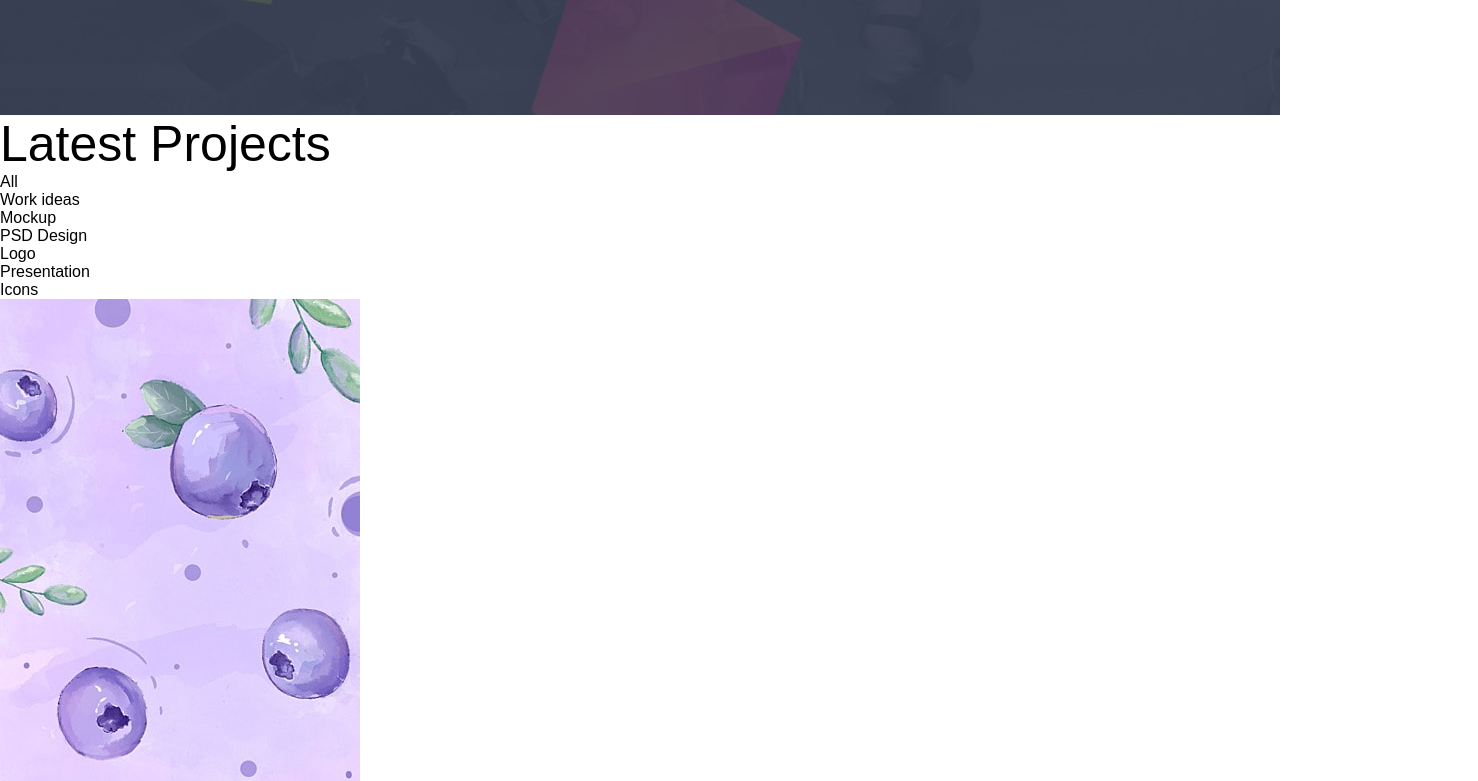
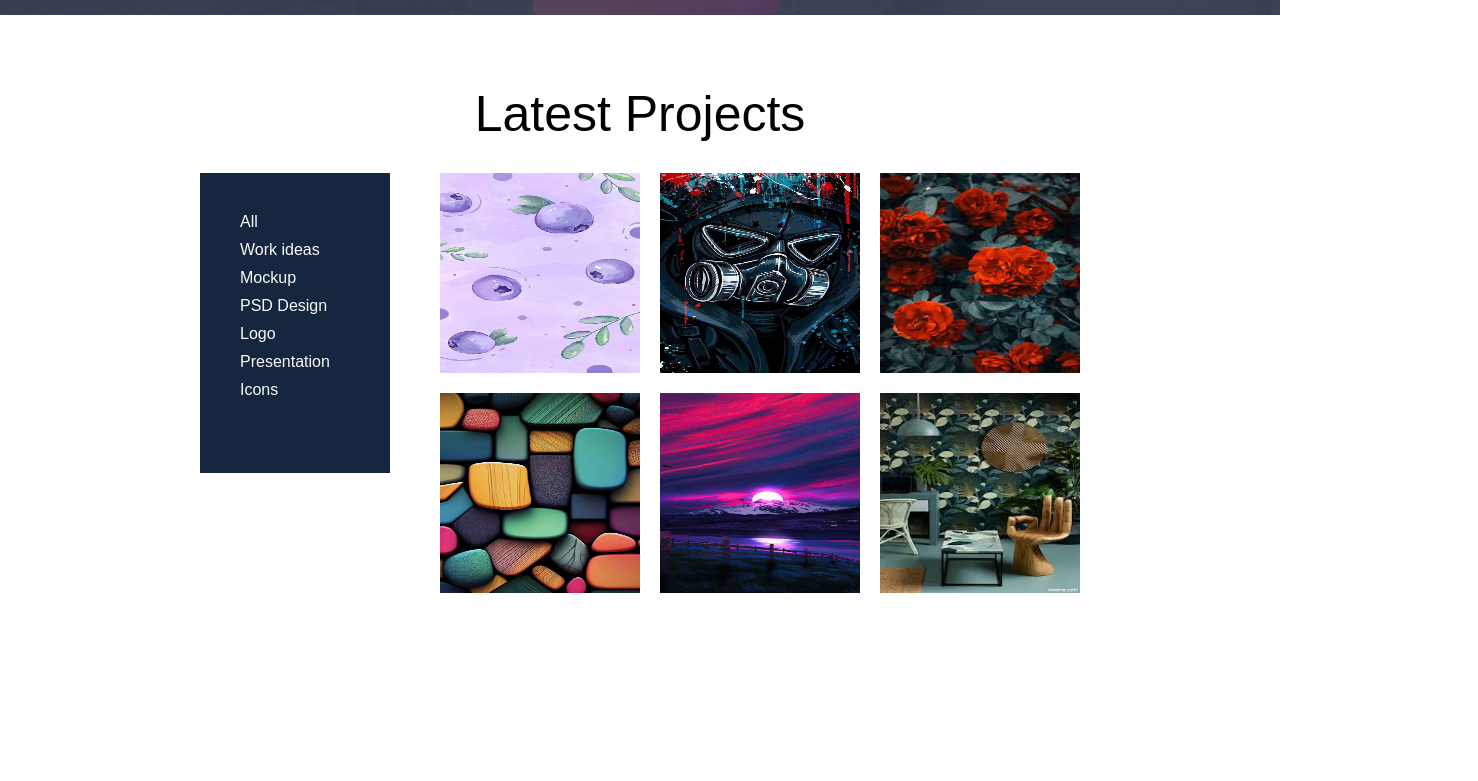
Before and after one commit to NikoSula/Final-Exam, a plain HTML site: page index.html in a window 1280 px wide. Shown: the part 2380-3161 px from the top of the page, 1478 px wide, since content can reach past the window. After the commit the page ends 2973 px from the top, so only its background shows below. Drawn offline with Linux system fonts and the light colour scheme; a script that the page names is missing; a web font is replaced by a local one.

Commit message:
updated css

```diff
--- a/style.css
+++ b/style.css
@@ -257,8 +257,8 @@ body{
 }
 
 .window{
-	width: 300px;
-	height: 300px;
+	width: 250px;
+	height: 250px;
 	background-color: #FAFAFA;
 	text-align: center;
 	display: flex;
@@ -274,8 +274,8 @@ body{
 
 .hidden{
 	background-color: #15263E;
-	width: 300px;
-	height: 300px;
+	width: 250px;
+	height: 250px;
 	text-align: center;
 	display: flex;
 	flex-direction: column;
@@ -285,8 +285,8 @@ body{
 
 .main-box{
 	position: absolute;
-	width: 300px;
-	height: 300px;
+	width: 250px;
+	height: 250px;
 	background-color: #FAFAFA;
 	text-align: center;
 	display: flex;
@@ -376,6 +376,106 @@ body{
 	color: #F9F9F9;
 }
 
+.projects{
+	background-color: #15263E;
+	width: 400px;
+	height: 300px;
+	padding: 40px 40px;
+	margin-left: 200px;
+}
+
+.lower-project{
+	display: flex;
+	justify-content: space-between;
+}
+
+.left-project{
+	display: flex;
+	justify-content: space-around;
+}
+
+.proj{
+	color: #F9F9F9;
+	margin-bottom: 10px;
+	transition: linear 0.5s;
+	font-family: 'Muli', sans-serif;
+}
+
+.proj:hover{
+	color: #E93656;
+	cursor: pointer;
+}
+
+.heart-logo{
+	border: solid;
+	border-radius: 50%;
+	border-color: #E93656;
+	padding: 5px 5px;
+}
+
+.hidden-name{
+	background-color: rgb(0, 0, 0, 0.8);
+	width: 200px;
+	height: 200px;
+	text-align: center;
+	padding-top: 60px;
+}
+
+.colage{
+	width: 200px;
+	height: 200px;
+	display: block;
+	position: absolute;
+	transition: linear 0.3s;
+}
+
+.colage:hover{
+	display: none;
+}
+
+.mini{
+	font-size: 12px;
+}
+
+.div-2-grid{
+	display: grid;
+	grid-template-areas:
+		"box-9 box-10 box-11"
+        "box-12 box-13 box-14";
+	padding-left: 50px;
+	padding-right: 200px;
+	gap: 20px;
+}
+
+.box-9{
+	grid-area: box-9;
+}
+.box-10{
+	grid-area: box-10;
+}
+.box-11{
+	grid-area: box-11;
+}
+.box-12{
+	grid-area: box-12;
+}
+.box-13{
+	grid-area: box-13;
+}
+.box-14{
+	grid-area: box-14;
+}
+
+.section-five{
+	margin-top: 70px;
+}
+
+.latest-projects{
+	display: flex;
+	justify-content: center;
+	margin-bottom: 30px;
+}
+
 
 
 
@@ -410,3 +510,18 @@ body{
 		width: 89%;
 	}
 }
+
+
+@media (width<=1024px){
+	.div-grid{
+			display: grid;
+			grid-template-areas:
+				"box-1 box-2 box-3"
+				"box-4 box-5 box-6"
+				"box-7 box-8";
+			gap: 25px;
+			margin-top: 50px;
+			padding-left: 200px;
+			padding-right: 200px;
+	}
+}
```
